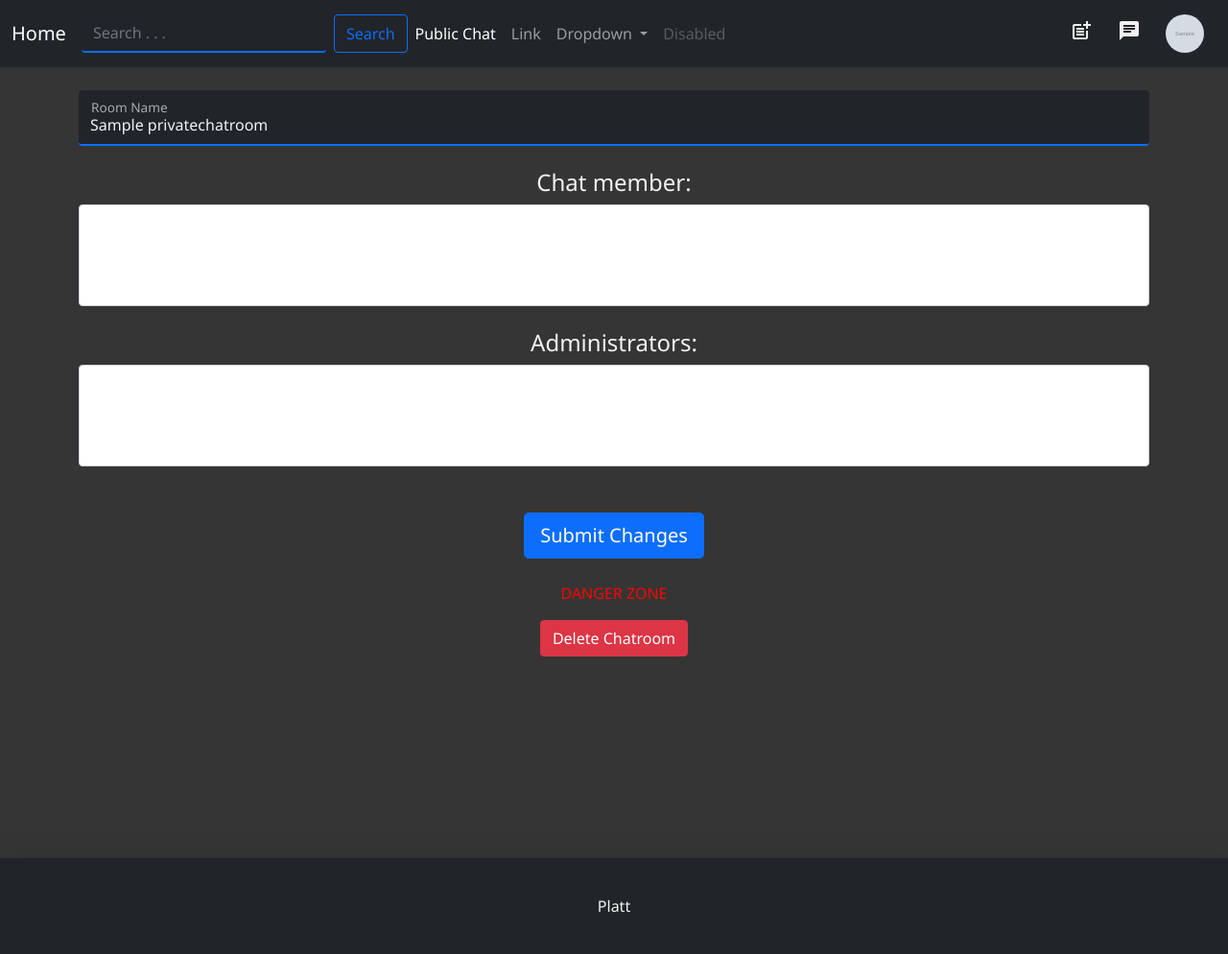
After one commit to Pl4tt/django_web_app, a Django app: page /chat/edit/private/1/ in a window 1280 px wide. The commit adds this page. Shown: the whole page at 96% size. Run offline with Django 3.2, Linux system fonts and the light colour scheme; a user stored in the database is signed in; tables that the repository leaves empty hold one stand-in row (values such as "Sample post"); grey boxes marked "Sample" are stand-in pictures; lists and menus that the app fills with data are empty; parts of the project's set-up code (start-up, migrations or seed data) failed here and were passed over.

Commit message:
Private Chat System Update

```diff
--- a/src/account/models.py
+++ b/src/account/models.py
@@ -80,6 +80,10 @@ class Account(AbstractBaseUser):
     def has_module_perms(self, app_label):
         return True
 
+@receiver(post_save, sender=Account)
+def user_save(sender, instance, *args, **kwargs):
+    FriendList.objects.get_or_create(user=instance)
+
 
 class Follow(models.Model):
     following_user = models.ForeignKey(Account, related_name="following", on_delete=models.CASCADE)
@@ -88,8 +92,3 @@ class Follow(models.Model):
 
     def __str__(self):
         return f"{self.following_user.username} followed {self.followed_user.username}"
-
-
-@receiver(post_save, sender=Account)
-def user_save(sender, instance, *args, **kwargs):
-    FriendList.objects.get_or_create(user=instance)
--- a/src/chat/models.py
+++ b/src/chat/models.py
@@ -1,6 +1,10 @@
+from collections.abc import Iterable
+
 from django.db import models
 from django.conf import settings
 from django.contrib.auth import get_user_model
+from django.dispatch import receiver
+from django.db.models.signals import post_save
 
 
 
@@ -35,14 +39,12 @@ class PrivateChatRoom(models.Model):
 
         self.save()
 
-    def add_users(self, users: list[settings.AUTH_USER_MODEL]):
+    def add_users(self, users: Iterable[settings.AUTH_USER_MODEL]):
         """
         Adds all given users to the allowed users if not already.
         """
         for user in users:
             self.add_user(user)
-
-        self.save()
 
     def remove_user(self, user: settings.AUTH_USER_MODEL):
         """
@@ -50,6 +52,14 @@ class PrivateChatRoom(models.Model):
         """
         if self.check_user(user):
             self.allowed_users.remove(user)
+
+        if self.check_admin(user):
+            self.remove_administrator(user)
+
+        if user == self.owner:
+            self.owner = self.administrators.all()[0]
+
+        self.save()
 
     def add_administrator(self, user: settings.AUTH_USER_MODEL):
         """
--- a/src/chat/templates/chat/chat_overview.html
+++ b/src/chat/templates/chat/chat_overview.html
@@ -19,6 +19,9 @@
     <div class="card text-white bg-dark">
         <div class="card-header"><p>Chat overview</p></div>
         <div class="card-body">
+            <div align="center">
+                <a href="{% url 'chat:create_private_chat' %}" class="btn btn-primary btn-lg">Create Chat</a>
+            </div>
             <div class="d-flex justify-content-between align-items-center">
                 <a href="{% url 'chat:public_chat' %}" style="text-decoration: none; color: var(--main-text-color);">
                     <div class="card text-white bg-dark">
--- /dev/null
+++ b/src/chat/templates/chat/edit_chat.html
@@ -0,0 +1,59 @@
+{% extends "base.html" %}
+{% block title %}Edit {{what.title}} Chat{% endblock title %}
+
+{% block content %}
+
+<div class="container" align="center">
+    <form method="POST">
+        {% csrf_token %}
+        <br>
+        <div class="form-floating">
+            <input name="room_name" type="text" class="form-control custom-dark-input" value="{{chat.room_name}}" id="id_room_name" placeholder="Room Name">
+            <label for="id_room_name">Room Name</label>
+        </div>
+        <br>
+        <label for="id_allowed_users"><h4>Chat member:</h4></label>
+        <select name="allowed_users" class="form-select" id="id_allowed_users" multiple>
+            {% for user in users %}
+                {% if user in chat.allowed_users.all %}
+                    <option selected="selected" value="{{user.pk}}">{{user.username}}</option>
+                {% else %}
+                    <option value="{{user.pk}}">{{user.username}}</option>
+                {% endif %}
+            {% endfor %}
+        </select>
+        <br>
+        <label for="id_admin_users"><h4>Administrators:</h4></label>
+        <select name="administrators" class="form-select" id="id_admin_users" multiple>
+            {% for user in chat.allowed_users.all %}
+                {% if user in chat.administrators.all %}
+                    <option selected="selected" value="{{user.pk}}">{{user.username}}</option>
+                {% else %}
+                    <option value="{{user.pk}}">{{user.username}}</option>
+                {% endif %}
+            {% endfor %}
+        </select>
+        <br>
+        {% for field in invalid_form %}
+            <p>
+            {% for error in field.errors %}
+                <p style="color: red;">{{ error }}</p>
+            {% endfor %}
+            </p>
+        {% endfor %}
+        {% if invalid_form.non_field_errors %}
+            <div style="color: red;">
+            <p>{{invalid_form.non_field_errors}}</p>
+            </div>
+        {% endif %}
+        <br>
+        <button class="btn btn-primary btn-lg" type="submit">Submit Changes</button>
+    </form>
+    {% if request.user == chat.owner %}
+    <br>
+    <p style="color: red;">DANGER ZONE</p>
+    <a href="{% url 'chat:delete_private_chat' chat_id=chat.pk %}" class="btn btn-danger">Delete Chatroom</a>
+    {% endif %}
+</div>
+
+{% endblock content %}
--- a/src/chat/urls.py
+++ b/src/chat/urls.py
@@ -8,6 +8,9 @@ app_name = "chat"
 urlpatterns = [
     path("public/", views.public_chat, name="public_chat"),
     path("private/<int:chat_id>/", views.private_chat, name="private_chat"),
+    path("chat-overview/", views.chat_overview, name="chat_overview"),
     path("create/private/", views.create_private_chat, name="create_private_chat"),
-    path("chat-overview/", views.chat_overview, name="chat_overview"),
+    path("edit/private/<int:chat_id>/", views.edit_private_chat, name="edit_private_chat"),
+    path("leave/private/<int:chat_id>/", views.leave_private_chat, name="leave_private_chat"),
+    path("delete/private/<int:chat_id>/", views.delete_private_chat, name="delete_private_chat"),
 ]
--- a/src/chat/views.py
+++ b/src/chat/views.py
@@ -1,12 +1,13 @@
-from typing import Any
+from typing import Any, Union
 
 from django.http import HttpResponse
+from django.http.response import HttpResponseRedirect
 from django.shortcuts import render, redirect
 from django.contrib.auth.decorators import login_required
 from django.contrib.auth import get_user_model
 
 from .models import PublicMessage, PrivateMessage, PrivateChatRoom
-from .forms import ChatRoomCreationForm
+from .forms import ChatRoomCreationForm, PrivateChatUpdateForm
 
 
 def public_chat(request: Any, *args, **kwargs) -> HttpResponse:
@@ -48,6 +49,7 @@ def private_chat(request: Any, chat_id: int, *args, **kwargs) -> HttpResponse:
     context["messages"] = messages[-100:]
     context["room_name"] = chat.room_name
     context["chat_id"] = chat_id
+    context["chat_room"] = chat
 
     if len(messages) > 200:
         PrivateMessage.objects.filter(pk__in=list(map(lambda msg: msg.pk, messages)[:-200])).all().delete()
@@ -55,7 +57,7 @@ def private_chat(request: Any, chat_id: int, *args, **kwargs) -> HttpResponse:
     return render(request, "chat/private_chat.html", context)
 
 @login_required
-def create_private_chat(request: Any) -> HttpResponse:
+def create_private_chat(request: Any) -> Union[HttpResponse, HttpResponseRedirect]:
     """
     Validates the creation form and creates a private chat if no errors.
     """
@@ -65,7 +67,7 @@ def create_private_chat(request: Any) -> HttpResponse:
         form = ChatRoomCreationForm(request.POST, request=request)
         if form.is_valid():
             form.save()
-            return redirect("posts:home") # TODO: redirect to list of all his chats
+            return redirect("chat:chat_overview")
         else:
             context["invalid_form"] = form
 
@@ -84,3 +86,77 @@ def chat_overview(request: Any) -> HttpResponse:
     context["chat_list"] = request.user.private_chats.all()
 
     return render(request, "chat/chat_overview.html", context)
+
+@login_required
+def edit_private_chat(request: Any, chat_id: int) -> Union[HttpResponse, HttpResponseRedirect]:
+    """
+
+    """
+    context = {}
+
+    try:
+        chat_room = PrivateChatRoom.objects.get(pk=chat_id)
+    except PrivateChatRoom.DoesNotExist:
+        return render(request, "error.html", {
+            "error_message": "Chat with the given id doesn't exist."
+        })
+
+    if request.user != chat_room.owner and not chat_room.check_admin(request.user):
+        return render(request, "error.html", {
+            "error_message": "You are not authenticated to edit this chat."
+        })
+
+    if request.POST:
+        form = PrivateChatUpdateForm(request.POST, request=request, instance=chat_room)
+        if form.is_valid():
+            form.save()
+            return redirect("chat:private_chat", chat_id=chat_id)
+        else:
+            context["invalid_form"] = form
+
+    context["users"] = get_user_model().objects.exclude(pk=request.user.pk).all()
+    context["what"] = "private"
+    context["chat"] = chat_room
+
+    return render(request, "chat/edit_chat.html", context)
+
+@login_required
+def delete_private_chat(request: Any, chat_id: int) -> Union[HttpResponse, HttpResponseRedirect]:
+    """
+    Deletes the given chat if the user is authenticated to do that.
+    """
+    context = {}
+
+    try:
+        chat_room = PrivateChatRoom.objects.get(pk=chat_id)
+    except PrivateChatRoom.DoesNotExist:
+        return render(request, "error.html", {
+            "error_message": "Chatroom doesn't exist."
+        })
+
+    if request.user != chat_room.owner:
+        return render(request, "error.html", {
+            "error_message": "Only the owner of the chatroom is authenticated to do that."
+        })
+
+    chat_room.delete()
+
+    return redirect("chat:chat_overview")
+
+@login_required
+def leave_private_chat(request: Any, chat_id: int) -> Union[HttpResponse, HttpResponseRedirect]:
+    """
+    Removes the request user from the given chat.
+    """
+    context = {}
+
+    try:
+        chat_room = PrivateChatRoom.objects.get(pk=chat_id)
+    except PrivateChatRoom.DoesNotExist:
+        return render(request, "error.html", {
+            "error_message": "Chatroom doesn't exist."
+        })
+
+    chat_room.remove_user(request.user)
+
+    return redirect("chat:chat_overview")
```
Also changed, not shown: src/chat/forms.py (+47 -6 lines), src/chat/templates/chat/private_chat.html (+7 -1 lines).
